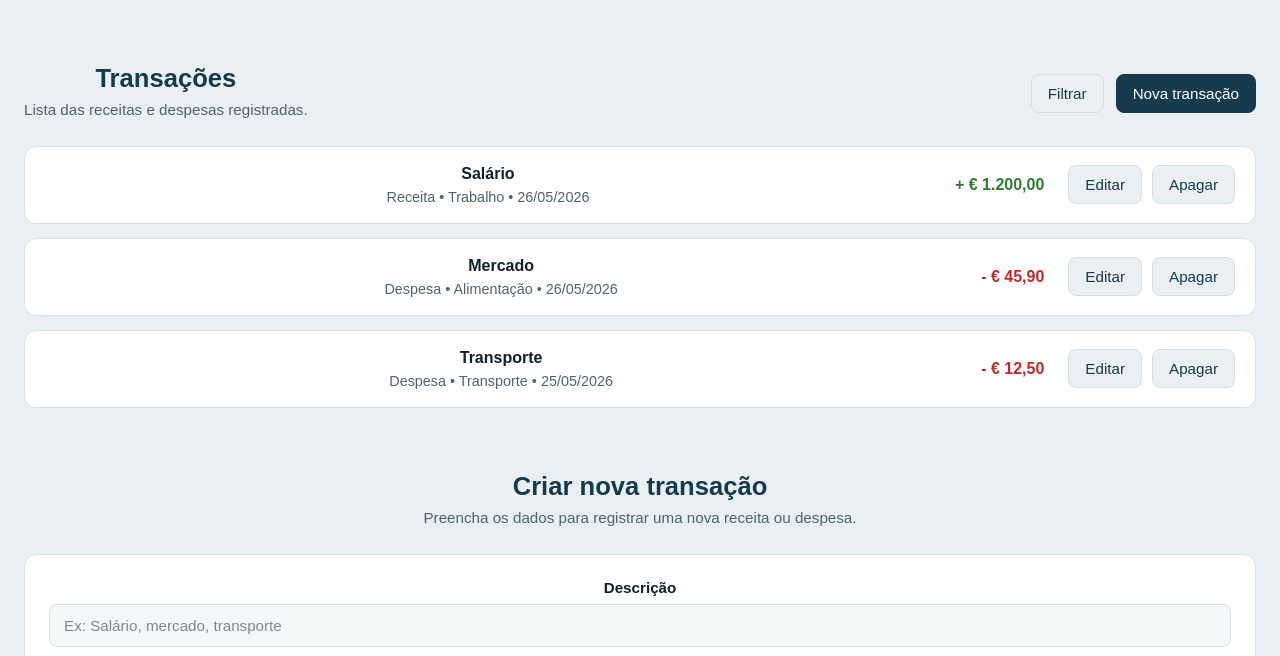
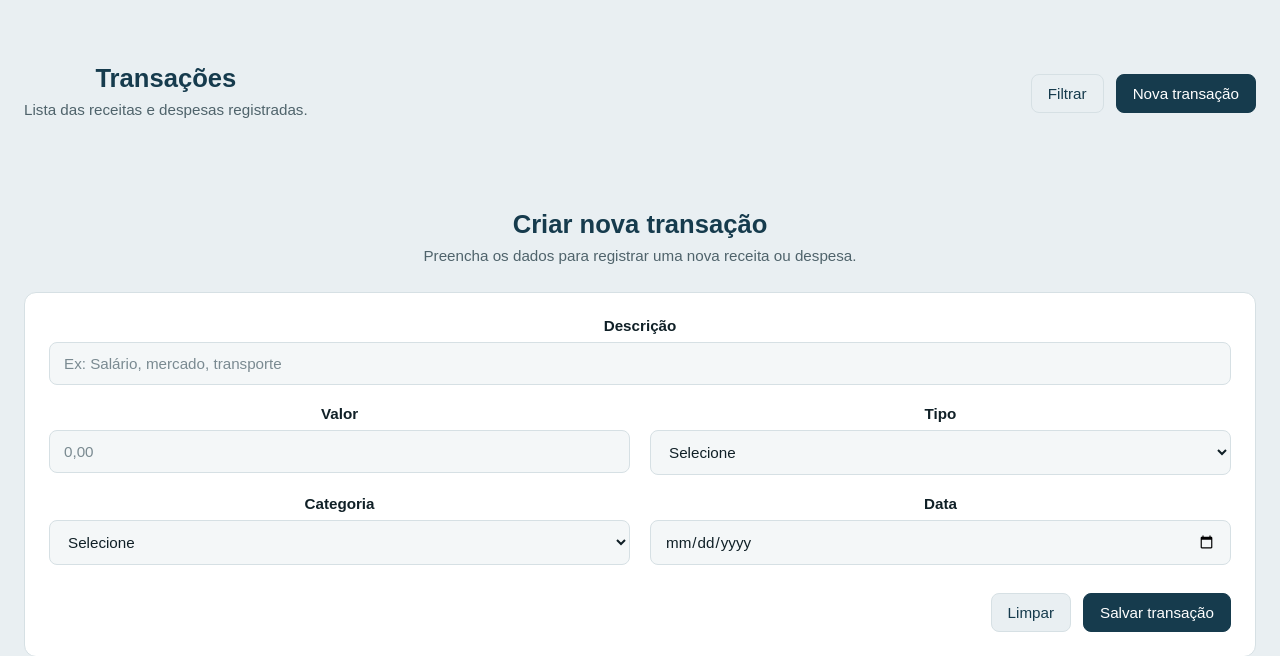
Before and after one commit to JuanLeiteDev/fintrack, a Flask app: page / in a window 1280 px wide. Shown: the part 774-1430 px from the top of the page. Run offline with Flask 3, Linux system fonts and the light colour scheme.

Commit message:
HTML modularizado e estilos atualizados

```diff
--- a/static/css/header.css
+++ b/static/css/header.css
@@ -3,7 +3,7 @@
     color: var(--button-text);
     padding: 24px;
     border-bottom: 1px solid rgba(255, 255, 255, 0.12);
-    z-index: 100;
+    z-index: 10;
 }
 
 .header-container {
--- a/templates/base.html
+++ b/templates/base.html
@@ -4,15 +4,20 @@
     <meta charset="UTF-8">
     <meta name="viewport" content="width=device-width, initial-scale=1.0">
     <link rel="stylesheet" href="{{ url_for('static', filename='css/header.css')}}">
+    <link rel="stylesheet" href="{{ url_for('static', filename='css/inform.css')}}">
     <link rel="stylesheet" href="{{ url_for('static', filename='css/main.css')}}">
     <link rel="stylesheet" href="{{ url_for('static', filename='css/footer.css')}}">
     <link rel="stylesheet" href="{{ url_for('static', filename='css/dashboard.css')}}">
-    <link rel="stylesheet" href="{{ url_for('static', filename='css/transaction.css')}}">
+    <link rel="stylesheet" href="{{ url_for('static', filename='css/transactions.css')}}">
     <link rel="stylesheet" href="{{ url_for('static', filename='css/create.css')}}">
     <link rel="stylesheet" href="{{ url_for('static', filename='css/base.css')}}">
     <title>{% block title %}{% endblock title %}</title>
 </head>
 <body>
+    <aside class="inform">
+        {% block inform %}
+        {% endblock inform %}
+    </aside>
     <header class="header">
         {% block header %}
         {% endblock header %}
--- a/templates/index.html
+++ b/templates/index.html
@@ -3,6 +3,10 @@
 {% block title %}
     FinTrack - Finanças
 {% endblock title %}
+
+{% block inform %}
+    {% include "partials/inform.html" %}
+{% endblock inform %}
 
 {% block header %}
     {% include "partials/header.html" %}
--- a/templates/partials/create.html
+++ b/templates/partials/create.html
@@ -47,12 +47,12 @@
             <label for="category">Categoria</label>
             <select id="category" name="category" required>
                 <option value="">Selecione</option>
-                <option value="trabalho">Trabalho</option>
-                <option value="alimentacao">Alimentação</option>
-                <option value="transporte">Transporte</option>
-                <option value="moradia">Moradia</option>
-                <option value="lazer">Lazer</option>
-                <option value="outros">Outros</option>
+                <option value="Trabalho">Trabalho</option>
+                <option value="Alimentação">Alimentação</option>
+                <option value="Transporte">Transporte</option>
+                <option value="Moradia">Moradia</option>
+                <option value="Lazer">Lazer</option>
+                <option value="Outros">Outros</option>
             </select>
         </div>
 
--- /dev/null
+++ b/templates/partials/inform.html
@@ -0,0 +1,11 @@
+<div id="inform" class="inform-ocult">
+    <p>'mensagem'</p>
+    <div id="confirm-box">
+        <button type="button" id="btn-confirm" class="btn-notify">
+            Apagar
+        </button>
+        <button type="button" id="btn-cancel" class="btn-notify">
+            Cancelar
+        </button>
+    </div>
+</div>
--- a/templates/partials/transactions.html
+++ b/templates/partials/transactions.html
@@ -11,51 +11,5 @@
 </div>
 
 <div class="transactions-list">
-    <article class="transaction-item">
-        <div class="transaction-info">
-            <h3>Salário</h3>
-            <p>Receita • Trabalho • 26/05/2026</p>
-        </div>
 
-        <div class="transaction-value income">
-            <strong>+ € 1.200,00</strong>
-        </div>
-
-        <div class="transaction-actions">
-            <button type="button" id="edit" class="btn-secondary">Editar</button>
-            <button type="button" id="delete" class="btn-secondary">Apagar</button>
-        </div>
-    </article>
-
-    <article class="transaction-item">
-        <div class="transaction-info">
-            <h3>Mercado</h3>
-            <p>Despesa • Alimentação • 26/05/2026</p>
-        </div>
-
-        <div class="transaction-value expense">
-            <strong>- € 45,90</strong>
-        </div>
-
-        <div class="transaction-actions">
-            <button type="button" id="edit" class="btn-secondary">Editar</button>
-            <button type="button" id="delete" class="btn-secondary">Apagar</button>
-        </div>
-    </article>
-
-    <article class="transaction-item">
-        <div class="transaction-info">
-            <h3>Transporte</h3>
-            <p>Despesa • Transporte • 25/05/2026</p>
-        </div>
-
-        <div class="transaction-value expense">
-            <strong>- € 12,50</strong>
-        </div>
-
-        <div class="transaction-actions">
-            <button type="button" id="edit" class="btn-secondary">Editar</button>
-            <button type="button" id="delete" class="btn-secondary">Apagar</button>
-        </div>
-    </article>
 </div>
```
Also changed, not shown: static/css/inform.css (added, +69 -0 lines), static/css/transactions.css (renamed from static/css/transaction.css).
